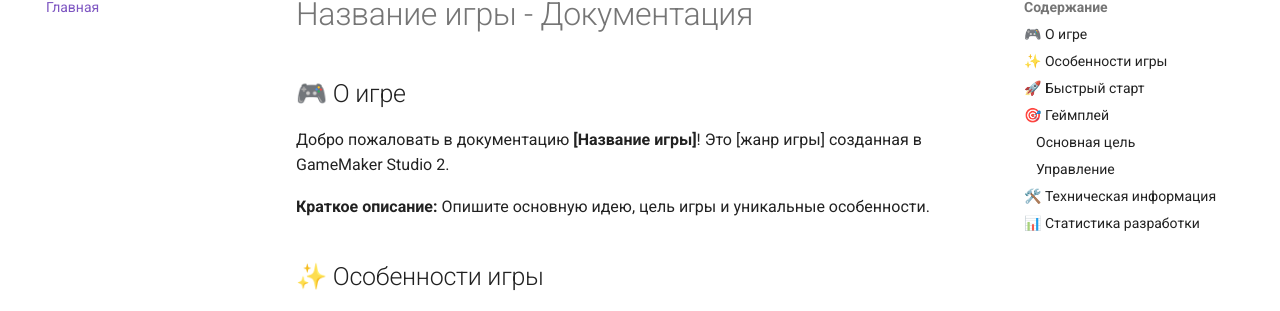
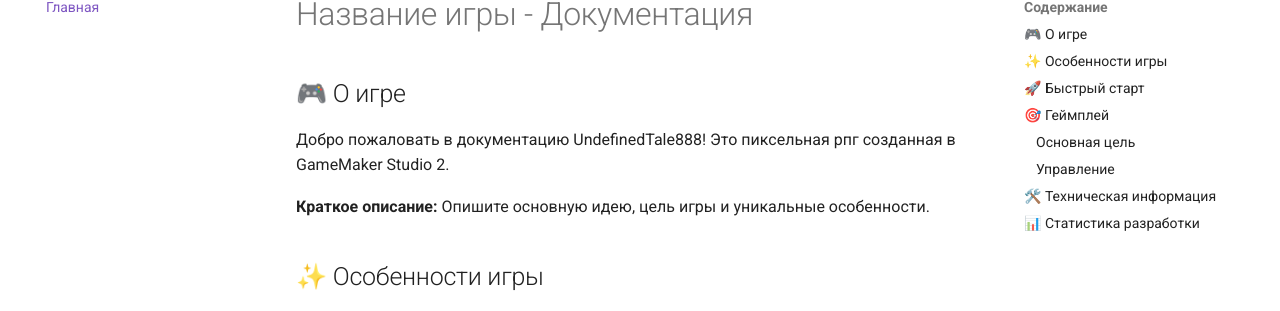
Before and after one commit to nos0uls/Undefined-documentation, an MkDocs documentation site: the page built from docs/index.md, in a window 1280 px wide and 900 px high. Shown: the part 152-463 px from the top of the window. Built offline with MkDocs 1.6.1 and Material for MkDocs 9.7.7, drawn with Linux system fonts in a browser that asks for light colours; comment, search, counter and statistics services are not loaded.

Commit message:
Update index.md

```diff
--- a/docs/index.md
+++ b/docs/index.md
@@ -2,7 +2,7 @@
 
 ## 🎮 О игре
 
-Добро пожаловать в документацию **[Название игры]**! Это [жанр игры] созданная в GameMaker Studio 2.
+Добро пожаловать в документацию UndefinedTale888! Это пиксельная рпг созданная в GameMaker Studio 2.
 
 **Краткое описание:** Опишите основную идею, цель игры и уникальные особенности.
 
```
